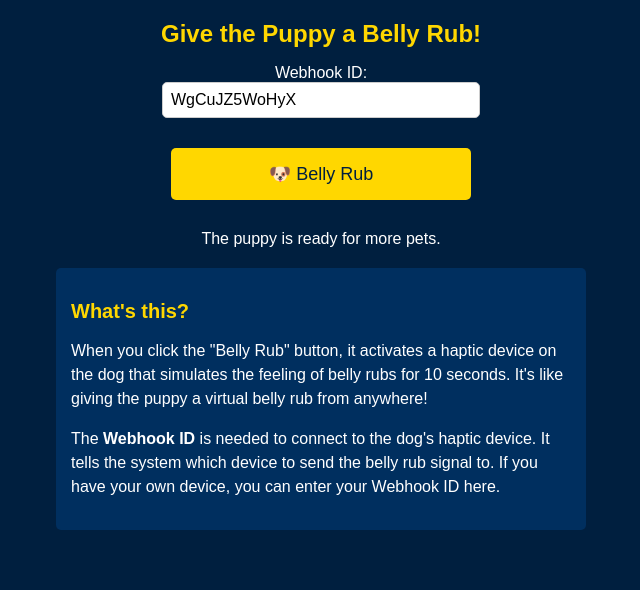
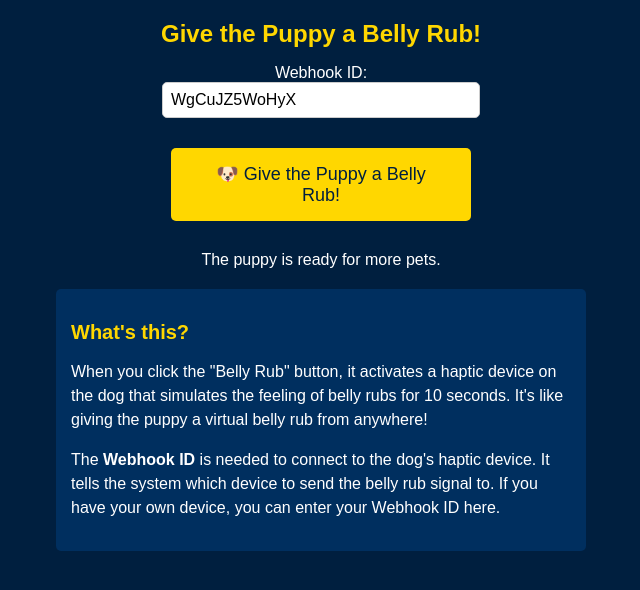
Before and after one commit to solrac214/pup-belly-rubs, a plain HTML site: page index.html in a window 1280 px wide. Shown: the whole page, without its empty margins (319-959 px from the left). Drawn offline with Linux system fonts and the light colour scheme.

Commit message:
update index.html button phrasing

```diff
--- a/index.html
+++ b/index.html
@@ -108,7 +108,7 @@
   </div>
 
   <!-- Belly Rub Button -->
-  <button id="bellyRubButton">🐶 Belly Rub</button>
+  <button id="bellyRubButton">🐶 Give the Puppy a Belly Rub!</button>
 
   <!-- Animated Petting Hand Emoji -->
   <div id="pettingHand">🤚</div>
```
